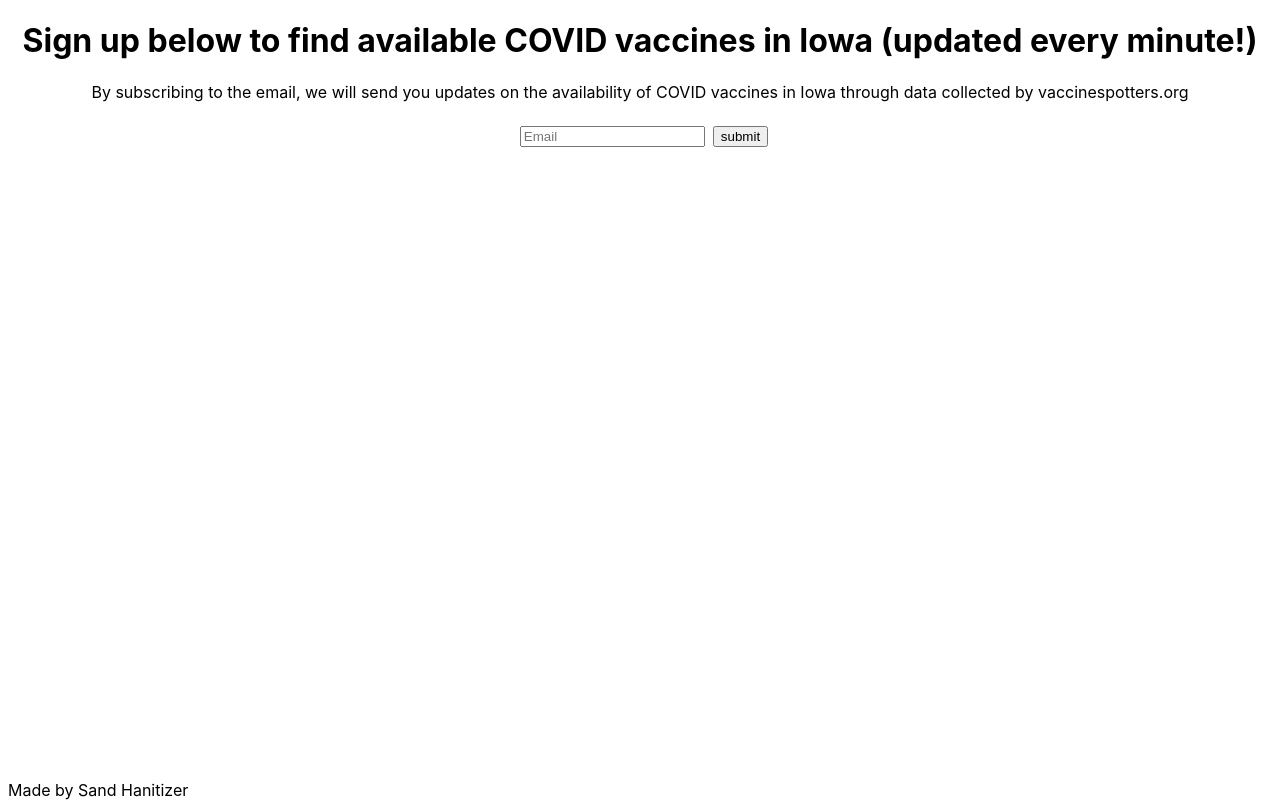
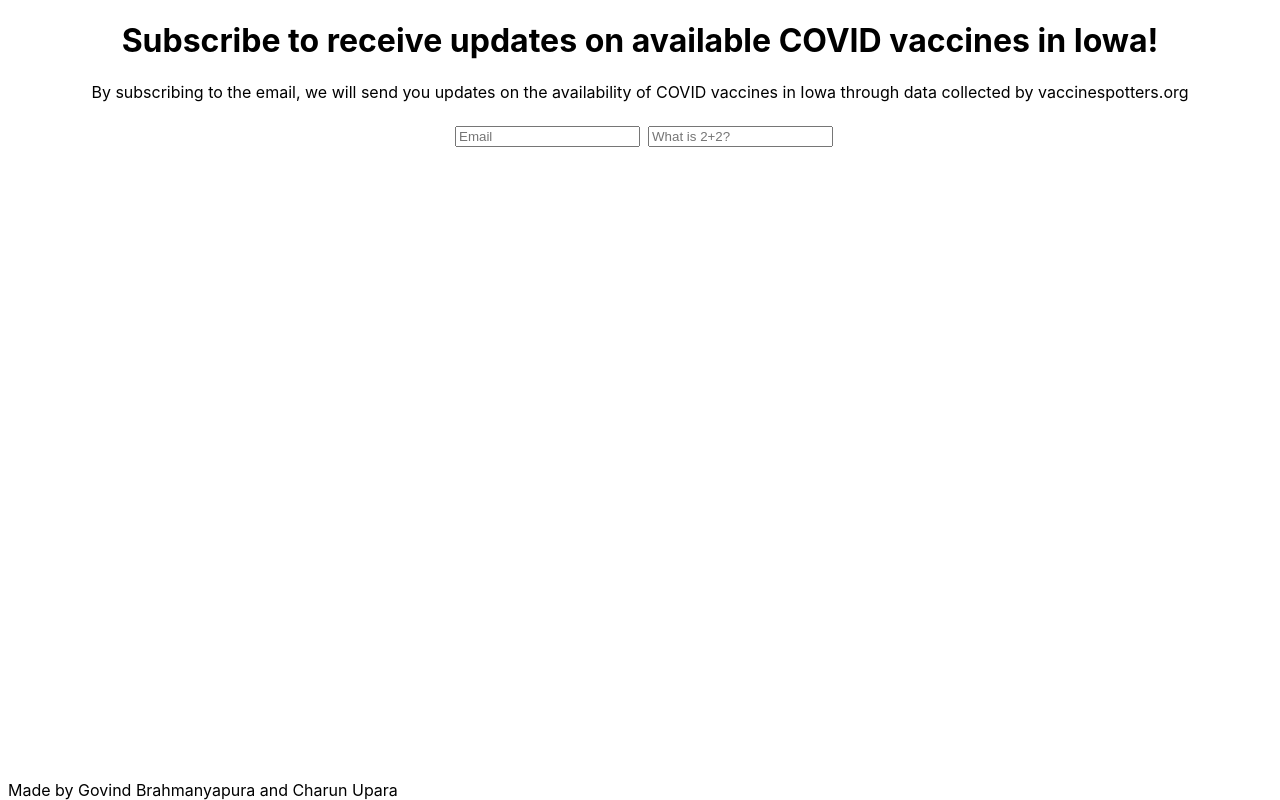
Before and after one commit to charunupara/GrinnellVaccineFrontEnd, a React (Create React App) app: page / in a window 1280 px wide. Built offline with nearby package versions, Linux system fonts and the light colour scheme.

Commit message:
my arm hurts

```diff
--- a/package.json
+++ b/package.json
@@ -8,6 +8,7 @@
     "@testing-library/user-event": "^12.8.3",
     "react": "^17.0.1",
     "react-dom": "^17.0.1",
+    "react-google-recaptcha": "^2.1.0",
     "react-scripts": "4.0.3",
     "web-vitals": "^1.1.0"
   },
--- a/src/App.js
+++ b/src/App.js
@@ -3,7 +3,7 @@ import Form from './Form';
 function App() {
   return (
     <div>
-      <h1>Sign up below to find available COVID vaccines in Iowa (updated every minute!)</h1>
+      <h1>Subscribe to receive updates on available COVID vaccines in Iowa!</h1>
       <Form />
     </div>
 
--- a/src/Form.js
+++ b/src/Form.js
@@ -1,35 +1,69 @@
 import React from 'react';
 import './Form.css';
+import ReCAPTCHA from "react-google-recaptcha";
 
 class Form extends React.Component {
     constructor(props) {
         super(props)
         this.state = {
-            value: ""
+            value: "",
+            captchaValue: ""
         }
         this.handleChange = this.handleChange.bind(this);
         this.handleSubmit = this.handleSubmit.bind(this);
+        this.onChange = this.onChange.bind(this);
+        this.handleCaptchaChange = this.handleCaptchaChange.bind(this);
     }
 
+    handleCaptchaChange(e) {
+        this.setState({captchaValue: e.target.value})
+    }
     handleChange(e) {
         this.setState({value: e.target.value})
     }
 
-    handleSubmit(e) {
-        console.log("You are now subscribed to receive Iowa COVID-19 vaccine eligibility.");
+    onChange(value) {
+        console.log("Captcha value:", value);
+    }
+    async handleSubmit(e) {
+        console.log(this.state.value);
         e.preventDefault();
+        try {
+           const res = await fetch("http://localhost:8000", {
+               method: "POST",
+               headers: {
+                'Content-Type': 'application/json'
+              },
+               body: JSON.stringify({email: this.state.value})
+           })
+
+           console.log(res);
+           const resJSON = await res.json();
+           if (resJSON.error) {
+               alert(resJSON.error);
+           } else {
+               alert("You are now subscribed! Thank you!")
+           }
+           console.log(resJSON);
+
+        } catch (err) {
+            console.log(err);
+        }
     }
+
     render() {
         return (
             <>
             <p>By subscribing to the email, we will send you updates on the availability of COVID vaccines in Iowa through data collected by vaccinespotters.org</p>
             <form onSubmit={this.handleSubmit}>
-                <input type="email" id="email-input" placeholder="Email" value={this.state.value} onChange={this.handleChange} />
-                <input type="submit" value="submit"/>
+                <input type="email" id="email-input" placeholder="Email" value={this.state.value} onChange={this.handleChange} required={true} />
+                <input type="text" placeholder="What is 2+2?" value={this.state.captchaValue} onChange={this.handleCaptchaChange} />
+                {this.state.captchaValue === '4'? <input type="submit" value="Subscribe"/> : ""}
+
             </form>
 
 
-            <div id="footer-text">Made by Sand Hanitizer</div>
+            <div id="footer-text">Made by Govind Brahmanyapura and Charun Upara</div>
             </>
         );
     }
```
Also changed, not shown: 2 other files (tests, documents, lock files or other folders).
